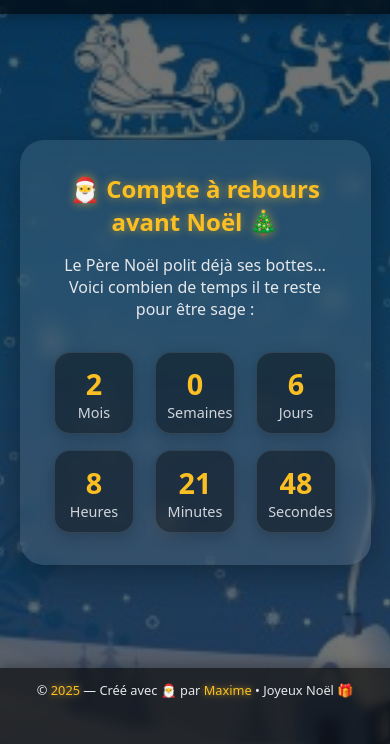
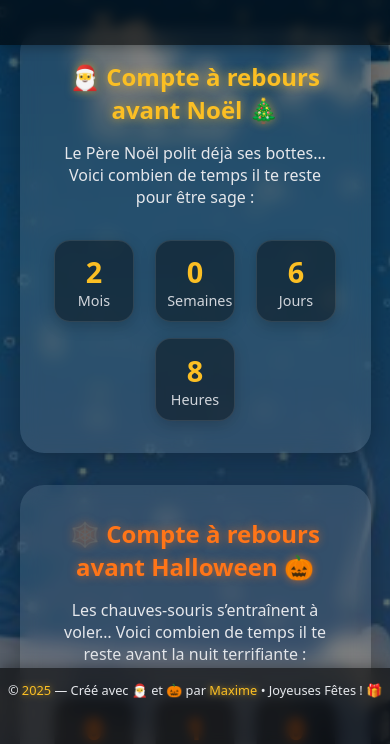
Before and after one commit to maxime31840/noel, a plain HTML site: page index.html in a window 390 px wide. Shown: the part 100-844 px from the top of the page. Drawn offline with Linux system fonts and the light colour scheme.

Commit message:
ajout de halloween

```diff
--- a/index.html
+++ b/index.html
@@ -3,10 +3,11 @@
 <head>
   <meta charset="utf-8" />
   <meta name="viewport" content="width=device-width, initial-scale=1" />
-  <title>Décompte jusqu'à Noël 🎅🎄</title>
+  <title>Décompte jusqu'à Noël et Halloween 🎅🎃</title>
   <style>
     :root {
-      --accent: #fbbf24;
+      --accent-noel: #fbbf24;
+      --accent-halloween: #ff7518;
       --text-light: #f9fafb;
       --bg-dark: rgba(0,0,0,0.55);
     }
@@ -23,6 +24,7 @@
       color: var(--text-light);
       text-align: center;
       overflow-x: hidden;
+      overflow-y: auto;
       background: url('./image/noel-background.jpg') no-repeat center center fixed;
       background-size: cover;
       display: flex;
@@ -42,11 +44,6 @@
       to { opacity: 1; transform: translateY(0); }
     }
 
-    @keyframes fadeIn {
-      from { opacity: 0; }
-      to { opacity: 1; }
-    }
-
     header {
       width: 100%;
       background: rgba(0,0,0,0.6);
@@ -63,7 +60,7 @@
 
     header h2 {
       font-size: 1.4rem;
-      color: var(--accent);
+      color: var(--accent-noel);
       text-shadow: 0 0 8px rgba(251,191,36,0.5);
     }
 
@@ -77,14 +74,21 @@
       inset: 0;
       background: var(--bg-dark);
       z-index: 1;
-      animation: fadeIn 1.5s ease;
+      animation: fadeDown 1.5s ease;
+    }
+
+    main {
+      position: relative;
+      z-index: 2;
+      margin-top: 10rem;
+      margin-bottom: 8rem;
+      display: flex;
+      flex-direction: column;
+      align-items: center;
+      gap: 4rem;
     }
 
     .container {
-      position: relative;
-      z-index: 2;
-      margin-top: 15rem;
-      margin-bottom: 5rem;
       padding: 2rem;
       border-radius: 1.5rem;
       backdrop-filter: blur(10px);
@@ -98,8 +102,13 @@
       font-size: clamp(1.5rem, 5vw, 2.5rem);
       margin-bottom: 1rem;
       font-weight: 600;
-      color: var(--accent);
+      color: var(--accent-noel);
       text-shadow: 0 0 10px rgba(251,191,36,0.6);
+    }
+
+    .halloween-title {
+      color: var(--accent-halloween);
+      text-shadow: 0 0 10px rgba(255,117,24,0.6);
     }
 
     p {
@@ -131,7 +140,11 @@
     .number {
       font-size: 2.2rem;
       font-weight: 700;
-      color: var(--accent);
+      color: var(--accent-noel);
+    }
+
+    .halloween-number {
+      color: var(--accent-halloween);
     }
 
     .label {
@@ -156,13 +169,14 @@
     }
 
     footer span {
-      color: var(--accent);
+      color: var(--accent-noel);
       text-shadow: 0 0 6px rgba(251,191,36,0.7);
     }
 
     @media (max-width: 480px) {
       .unit { width: 80px; padding: 0.7rem; }
       .number { font-size: 1.8rem; }
+      main { margin-top: 8rem; gap: 2rem; }
     }
   </style>
 </head>
@@ -170,26 +184,38 @@
   <div class="overlay"></div>
 
   <header>
-    <h2>🎄 Noël approche !</h2>
-    <p>Prépare ton chocolat chaud et compte les jours ✨</p>
+    <h2>🎄 Noël & 🎃 Halloween approchent !</h2>
+    <p>Prépare ton chocolat chaud... et ton déguisement ! ✨</p>
   </header>
 
-  <div class="container">
-    <h1>🎅 Compte à rebours avant Noël 🎄</h1>
-    <p>Le Père Noël polit déjà ses bottes… Voici combien de temps il te reste pour être sage :</p>
+  <main>
+    <div class="container">
+      <h1>🎅 Compte à rebours avant Noël 🎄</h1>
+      <p>Le Père Noël polit déjà ses bottes… Voici combien de temps il te reste pour être sage :</p>
 
-    <div class="countdown">
-      <div class="unit"><div class="number" id="months">--</div><div class="label">Mois</div></div>
-      <div class="unit"><div class="number" id="weeks">--</div><div class="label">Semaines</div></div>
-      <div class="unit"><div class="number" id="days">--</div><div class="label">Jours</div></div>
-      <div class="unit"><div class="number" id="hours">--</div><div class="label">Heures</div></div>
-      <div class="unit"><div class="number" id="minutes">--</div><div class="label">Minutes</div></div>
-      <div class="unit"><div class="number" id="seconds">--</div><div class="label">Secondes</div></div>
+      <div class="countdown">
+        <div class="unit"><div class="number" id="monthsNoel">--</div><div class="label">Mois</div></div>
+        <div class="unit"><div class="number" id="weeksNoel">--</div><div class="label">Semaines</div></div>
+        <div class="unit"><div class="number" id="daysNoel">--</div><div class="label">Jours</div></div>
+        <div class="unit"><div class="number" id="hoursNoel">--</div><div class="label">Heures</div></div>
+      </div>
     </div>
-  </div>
+
+    <div class="container">
+      <h1 class="halloween-title">🕸️ Compte à rebours avant Halloween 🎃</h1>
+      <p>Les chauves-souris s’entraînent à voler… Voici combien de temps il te reste avant la nuit terrifiante :</p>
+
+      <div class="countdown">
+        <div class="unit"><div class="number halloween-number" id="monthsHalloween">--</div><div class="label">Mois</div></div>
+        <div class="unit"><div class="number halloween-number" id="weeksHalloween">--</div><div class="label">Semaines</div></div>
+        <div class="unit"><div class="number halloween-number" id="daysHalloween">--</div><div class="label">Jours</div></div>
+        <div class="unit"><div class="number halloween-number" id="hoursHalloween">--</div><div class="label">Heures</div></div>
+      </div>
+    </div>
+  </main>
 
   <footer>
-    <p>© <span>2025</span> — Créé avec 🎅 par <span>Maxime</span> • Joyeux Noël 🎁</p>
+    <p>© <span>2025</span> — Créé avec 🎅 et 🎃 par <span>Maxime</span> • Joyeuses Fêtes ! 🎁</p>
   </footer>
 
 <script>
@@ -200,28 +226,45 @@
     return now > christmas ? new Date(year + 1, 11, 25, 0, 0, 0) : christmas;
   }
 
-  function updateCountdown() {
+  function getNextHalloween() {
     const now = new Date();
-    const christmas = getNextChristmas();
-    const diff = christmas - now;
-
-    const months = Math.floor(diff / (1000 * 60 * 60 * 24 * 30.44)); // mois moyens
-    const weeks = Math.floor((diff / (1000 * 60 * 60 * 24 * 7)) % 4.35);
-    const days = Math.floor((diff / (1000 * 60 * 60 * 24)) % 7);
-    const hours = Math.floor((diff % (1000 * 60 * 60 * 24)) / (1000 * 60 * 60));
-    const minutes = Math.floor((diff % (1000 * 60 * 60)) / (1000 * 60));
-    const seconds = Math.floor((diff % (1000 * 60)) / 1000);
-
-    document.getElementById('months').textContent = months;
-    document.getElementById('weeks').textContent = weeks;
-    document.getElementById('days').textContent = days;
-    document.getElementById('hours').textContent = hours;
-    document.getElementById('minutes').textContent = minutes;
-    document.getElementById('seconds').textContent = seconds;
+    const year = now.getFullYear();
+    const halloween = new Date(year, 9, 31, 0, 0, 0);
+    return now > halloween ? new Date(year + 1, 9, 31, 0, 0, 0) : halloween;
   }
 
-  updateCountdown();
-  setInterval(updateCountdown, 1000);
+  function updateCountdowns() {
+    const now = new Date();
+
+    // Noël
+    const christmas = getNextChristmas();
+    const diffNoel = christmas - now;
+    const monthsNoel = Math.floor(diffNoel / (1000 * 60 * 60 * 24 * 30.44));
+    const weeksNoel = Math.floor((diffNoel / (1000 * 60 * 60 * 24 * 7)) % 4.35);
+    const daysNoel = Math.floor((diffNoel / (1000 * 60 * 60 * 24)) % 7);
+    const hoursNoel = Math.floor((diffNoel % (1000 * 60 * 60 * 24)) / (1000 * 60 * 60));
+
+    document.getElementById('monthsNoel').textContent = monthsNoel;
+    document.getElementById('weeksNoel').textContent = weeksNoel;
+    document.getElementById('daysNoel').textContent = daysNoel;
+    document.getElementById('hoursNoel').textContent = hoursNoel;
+
+    // Halloween
+    const halloween = getNextHalloween();
+    const diffHalloween = halloween - now;
+    const monthsHalloween = Math.floor(diffHalloween / (1000 * 60 * 60 * 24 * 30.44));
+    const weeksHalloween = Math.floor((diffHalloween / (1000 * 60 * 60 * 24 * 7)) % 4.35);
+    const daysHalloween = Math.floor((diffHalloween / (1000 * 60 * 60 * 24)) % 7);
+    const hoursHalloween = Math.floor((diffHalloween % (1000 * 60 * 60 * 24)) / (1000 * 60 * 60));
+
+    document.getElementById('monthsHalloween').textContent = monthsHalloween;
+    document.getElementById('weeksHalloween').textContent = weeksHalloween;
+    document.getElementById('daysHalloween').textContent = daysHalloween;
+    document.getElementById('hoursHalloween').textContent = hoursHalloween;
+  }
+
+  updateCountdowns();
+  setInterval(updateCountdowns, 1000);
 </script>
 </body>
 </html>
```
